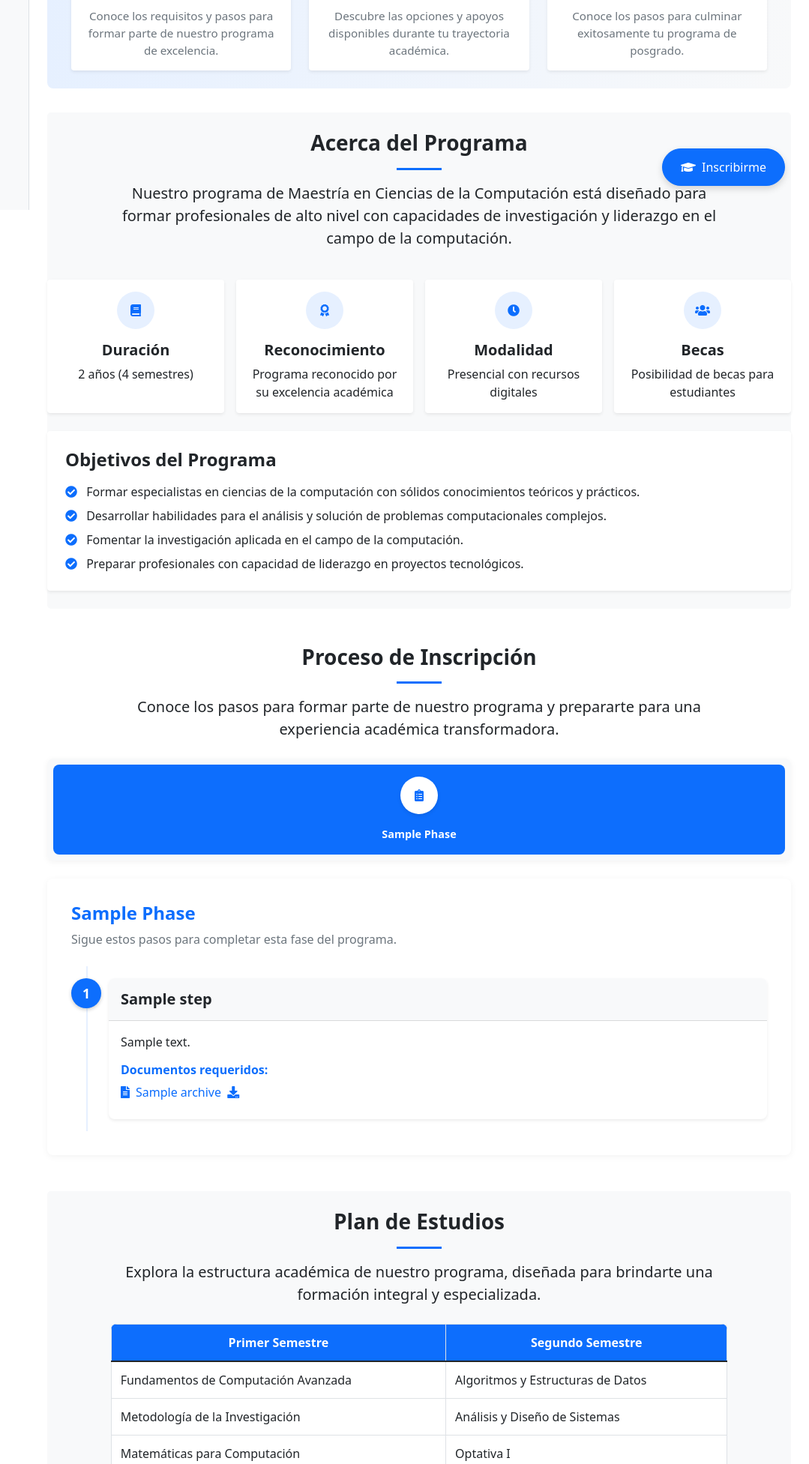
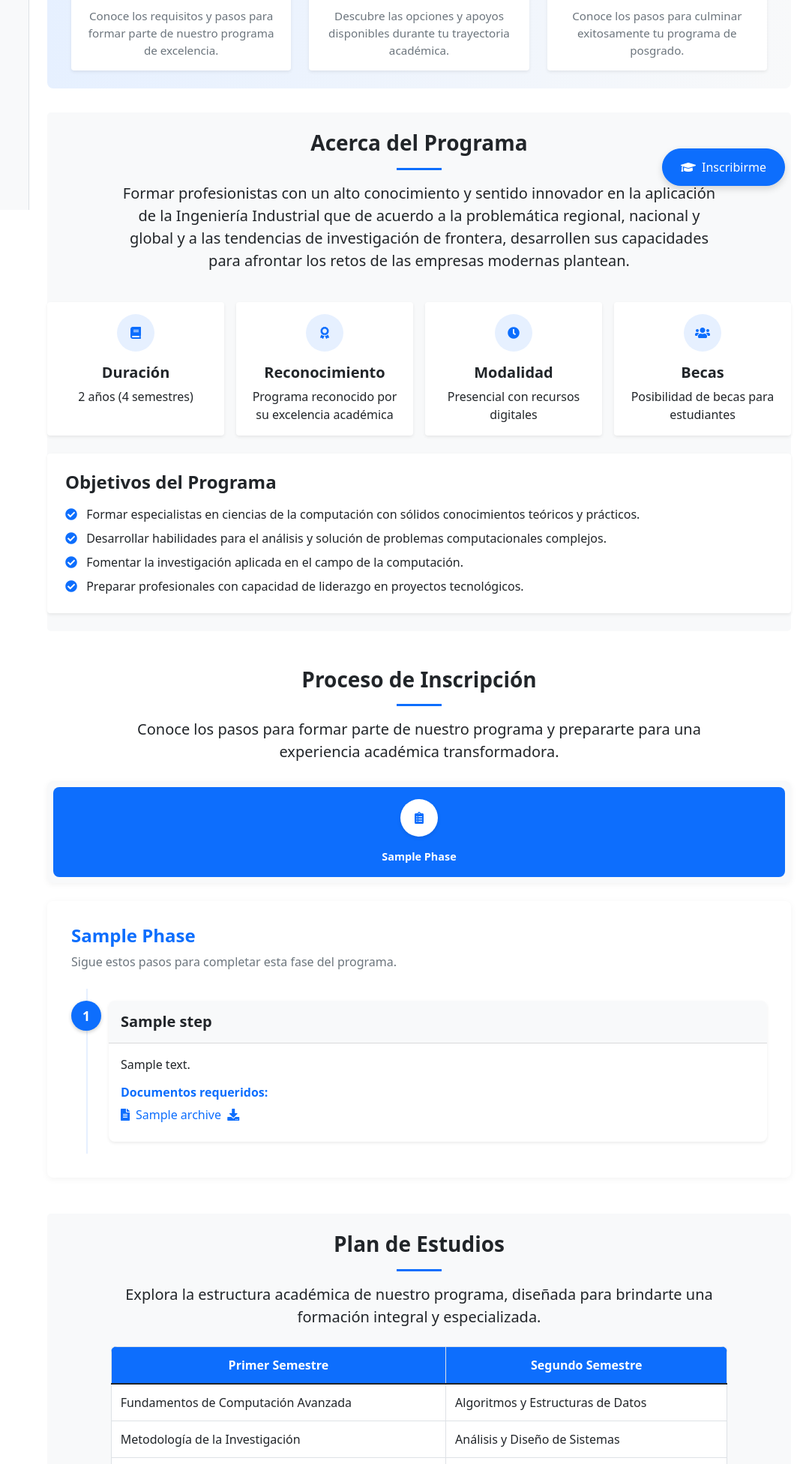
Before and after one commit to Erne1357/SIIAP, a Flask app: a page that uses app/templates/programs/view/_curriculum.html in a window 1280 px wide. Shown: the part 520-2473 px from the top of the page at 75% size, without its empty margins (201-1280 px from the left). Run offline with Flask 3, Linux system fonts and the light colour scheme; a user stored in the database is signed in; tables that the repository leaves empty hold one stand-in row (values such as "Sample post"); some libraries are stand-ins or nearby versions.

Commit message:
Modificación de información especifica de los programas

```diff
--- a/app.py
+++ b/app.py
@@ -4,23 +4,3 @@ app = create_app()
 
 if __name__ == '__main__':
     app.run(host='0.0.0.0', debug=True)
-
-from flask import Flask, render_template
-from app import Config
-
-def create_app():
-    # Create the Flask application
-    app = Flask(__name__,template_folder='app/templates', static_folder='app/static')
-    app.config.from_object(Config)
-
-    # Define a basic route for login
-    @app.route('/login')
-    def login():
-        return render_template('auth/login.html')
-
-    return app
-
-if __name__ == '__main__':
-    app = create_app()
-    # Run the app on host 0.0.0.0 so it's accessible from Docker
-    app.run(host='0.0.0.0', debug=True)
--- a/app/templates/programs/view/_curriculum.html
+++ b/app/templates/programs/view/_curriculum.html
@@ -11,7 +11,7 @@
   <div class="row">
     <div class="col-lg-10 mx-auto">
       {% if program.id == 1 %}
-      <!-- Mapa Curricular para Maestría en Ciencias de la Computación -->
+      <!-- Mapa Curricular para Maestría en en Ingeniería Industrial -->
       <div class="table-responsive" data-aos="fade-up">
         <table class="table table-bordered curriculum-table">
           <thead>
@@ -57,7 +57,7 @@
         </table>
       </div>
       {% elif program.id == 2 %}
-      <!-- Mapa Curricular para Maestría en Inteligencia Artificial -->
+      <!-- Mapa Curricular para Maestría en Administración de Negocios Internacionales -->
       <div class="table-responsive" data-aos="fade-up">
         <table class="table table-bordered curriculum-table">
           <thead>
@@ -102,8 +102,8 @@
           </tbody>
         </table>
       </div>
-      {% elif program.id == 4 %}
-      <!-- Mapa Curricular para Doctorado en Ciencias de la Computación -->
+      {% elif program.id == 3 %}
+      <!-- Mapa Curricular para Maestría en Ingeniería Administrativa -->
       <div class="table-responsive" data-aos="fade-up">
         <table class="table table-bordered curriculum-table">
           <thead>
@@ -156,7 +156,8 @@
           </tbody>
         </table>
       </div>
-      {% else %}
+      {% elif program.id == 4%}
+        <!-- Mapa Curricular para Doctorado en Ciencias de la Ingeniería -->
       <div class="alert alert-info text-center">
         El plan de estudios para este programa aún no está disponible.
       </div>
--- a/app/templates/programs/view/_program_info.html
+++ b/app/templates/programs/view/_program_info.html
@@ -5,13 +5,14 @@
     <div class="divider-center mb-3"></div>
     <p class="lead mx-auto" style="max-width: 800px;">
       {% if program.id == 1 %}
-      Nuestro programa de Maestría en Ciencias de la Computación está diseñado para formar profesionales de alto nivel con capacidades de investigación y liderazgo en el campo de la computación.
+      Formar profesionistas con un alto conocimiento y sentido innovador en la aplicación de la Ingeniería Industrial que de acuerdo a la problemática regional, nacional y global y a las tendencias de investigación de frontera, desarrollen sus capacidades para afrontar los retos de las empresas modernas plantean.
       {% elif program.id == 2 %}
-      La Maestría en Inteligencia Artificial ofrece una formación especializada en las técnicas y metodologías más avanzadas en el campo de la IA, preparando profesionales para los desafíos tecnológicos actuales.
-      {% elif program.id == 4 %}
-      El Doctorado en Ciencias de la Computación está orientado a la formación de investigadores de alto nivel, capaces de generar conocimiento original y liderar proyectos de investigación innovadores.
-      {% else %}
-      Nuestro programa está diseñado para formar profesionales de alto nivel con capacidades de investigación y liderazgo en su campo.
+      En México una parte significativa de su crecimiento económico depende de los negocios internacionales, específicamente del comercio exterior acompañado de la inversión extranjera.
+      La Maestría en Administración de Negocios Internacionales tiene como uno de sus objetivos formar el capital humano que requiere esta dinámica de los negocios internacionales, la cual ya es una práctica común en la economía mexicana.
+      {% elif program.id == 3 %}
+      La Ingeniería Administrativa da un amplio conocimiento técnico con un énfasis especial sobre productividad, costos, calidad, administración y el factor humano en los sistemas de producción y operacionales, además conjunta conocimientos y habilidades especializadas de ciencias matemáticas, físicas y sociales con los principios y métodos de diseño y análisis de ingeniería para especificar, predecir y evaluar sistemas productivos de bienes o servicios.
+      {% elif program.id == 4%}
+      El DCI tiene como objetivos el formar a investigadores de alto nivel con las competencias científicas y tecnológicas para generar nuevos conocimientos, y desarrollar proyectos de innovación, adaptación, mejoramiento y optimización de procesos de ingeniería. Las líneas de generación y aplicación del conocimiento (LGAC) a desarrollar son: a) Optimización de Productos y Procesos (OPP) b) Modelación y Simulación de Procesos (MSP)
       {% endif %}
     </p>
   </div>
@@ -24,7 +25,7 @@
         </div>
         <h3 class="h5 fw-bold">Duración</h3>
         <p class="mb-0">
-          {% if program.id == 1 or program.id == 2 %}
+          {% if program.id >= 1 and program.id <= 3 %}
           2 años (4 semestres)
           {% elif program.id == 4 %}
           3 años (6 semestres)
```
Also changed, not shown: README.md.
